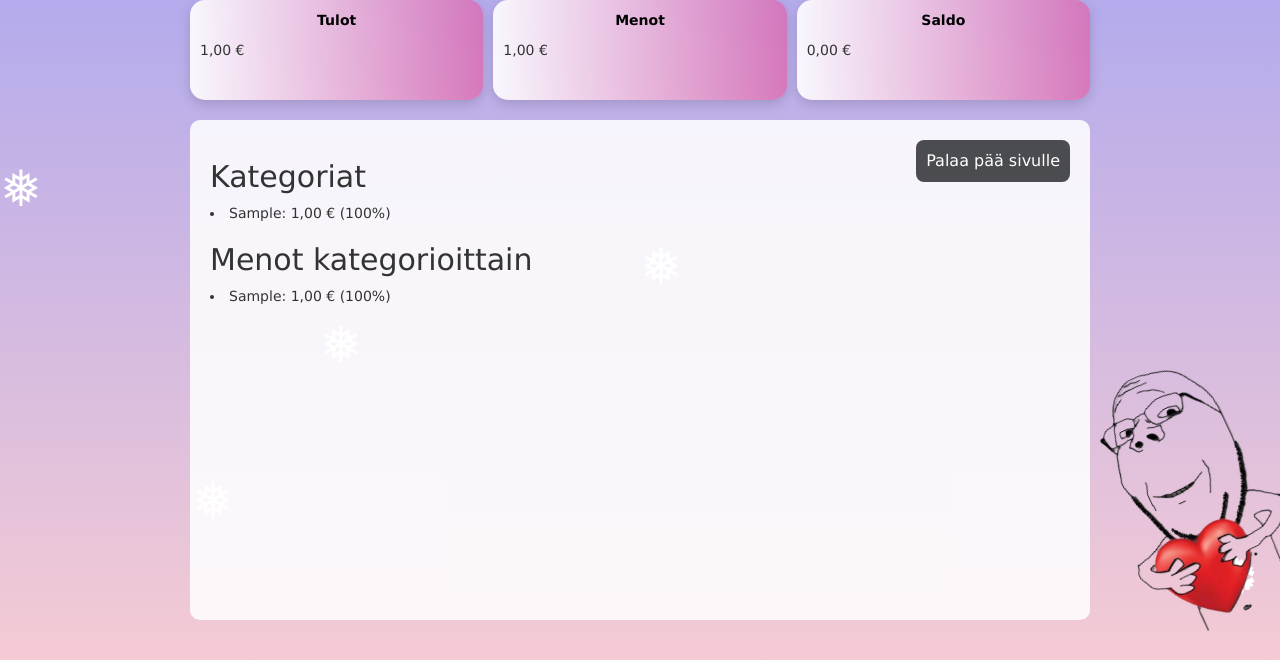
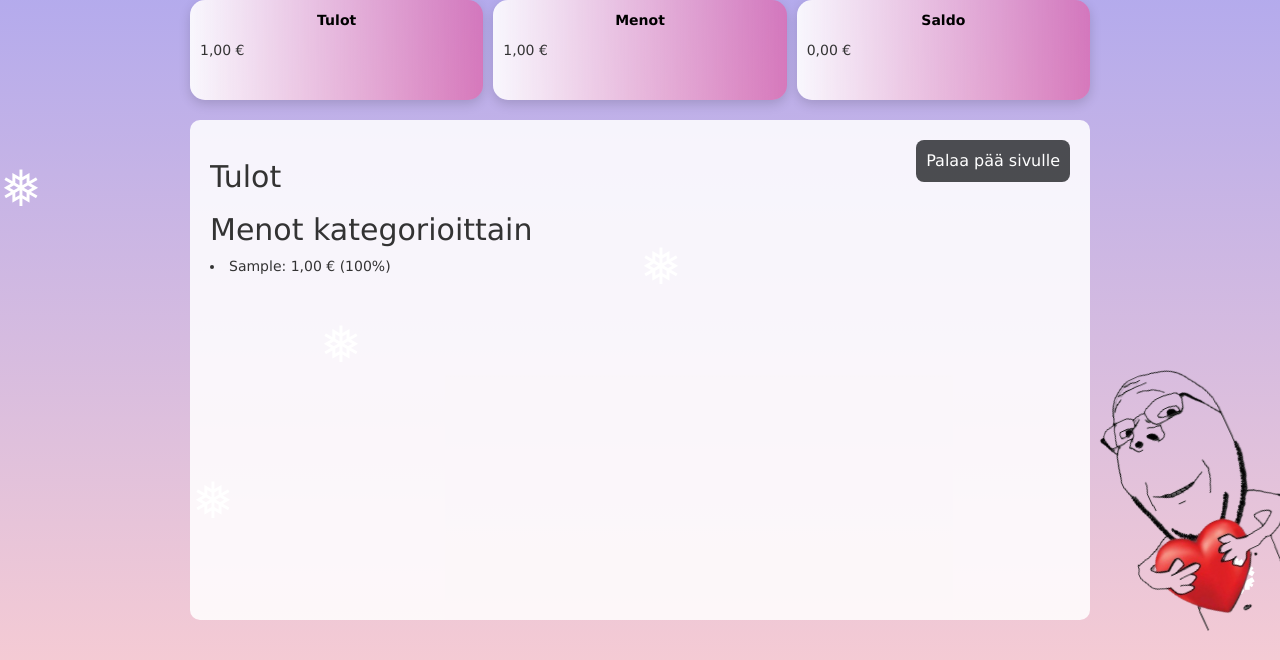
Before and after one commit to NiklasBoman/Budjettiseuranta, a PHP site: page /kategoriat.php in a window 1280 px wide. Shown: the part 180-840 px from the top of the page. Run offline with PHP 8.4, Linux system fonts and the light colour scheme; a user stored in the database is signed in; tables that the repository leaves empty hold one stand-in row (values such as "Sample post").

Commit message:
Update category display: change "Kategoriat" to "Tulot" and filter out "Tulot" from expenses

```diff
--- a/frontend/kategoriat.php
+++ b/frontend/kategoriat.php
@@ -131,16 +131,20 @@ $stmt->close();
 </div>
 <div class="container2">
   <div class="vasen-container">
-    <h2>Kategoriat</h2>
+<h2>Tulot</h2>
 <?php foreach ($tulokategoriat as $kategoria => $summa):
+    if ($kategoria !== "Tulot") continue;
     $prosentti = $tulot > 0 ? round(($summa / $tulot) * 100, 1) : 0;
 ?>
     <li><?= htmlspecialchars($kategoria) ?>:
-        <?= number_format($summa, 2, ',', ' ') ?> € (<?= $prosentti ?>%)
+        <?= number_format($summa, 2, ',', ' ') ?> €
     </li>
 <?php endforeach; ?>
+
+
 <h2>Menot kategorioittain</h2>
 <?php foreach ($kategoriakulut as $kategoria => $summa):
+    if ($kategoria === "Tulot") continue;
     $prosentti = $menot > 0 ? round(($summa / $menot) * 100, 1) : 0;
 ?>
     <li><?= htmlspecialchars($kategoria) ?>:
```
